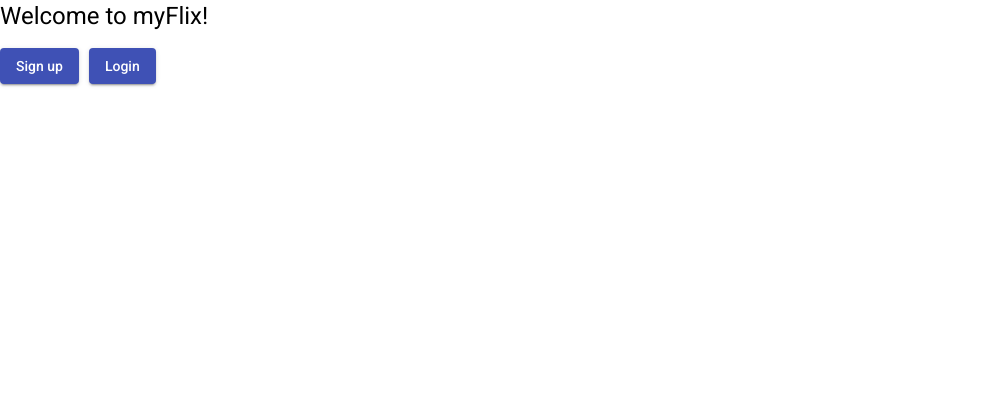
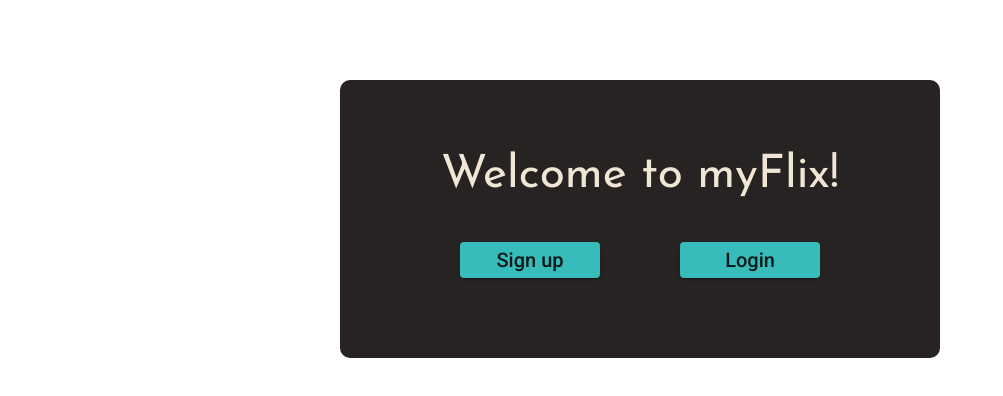
Before and after one commit to MaiaraLopes/myFlix-Angular-client, an Angular app: page /welcome in a window 1280 px wide. Shown: the top 396 px of the page, without its empty margins (0-1003 px from the left). Built offline with nearby package versions, Linux system fonts and the light colour scheme.

Commit message:
Implemented styling to navbar and welcome page

```diff
--- a/src/app/navbar/navbar.component.html
+++ b/src/app/navbar/navbar.component.html
@@ -1,6 +1,10 @@
-<div>
-  <button mat-button (click)="toMovies()">Movies</button>
-  <button mat-button (click)="toProfile()">Profile</button>
-  <button mat-button (click)="toMyList()">Favorites</button>
-  <button mat-button (click)="logOut()">Log Out</button>
+<div class="nav-bar">
+  <button class="navbar-button" mat-button (click)="toMovies()">Movies</button>
+  <button class="navbar-button" mat-button (click)="toProfile()">
+    Profile
+  </button>
+  <button class="navbar-button" mat-button (click)="toMyList()">
+    Favorites
+  </button>
+  <button class="logout-button" mat-button (click)="logOut()">Log Out</button>
 </div>
--- a/src/app/navbar/navbar.component.scss
+++ b/src/app/navbar/navbar.component.scss
@@ -0,0 +1,16 @@
+.nav-bar {
+    display: flex;
+    justify-content: flex-end;
+    background-color: #38bbbb;
+    padding-right: 30px;
+    height: 50px;
+}
+
+.navbar-button {
+    font-size: 16px;
+    color: #EFE6D5;
+}
+
+.logout-button {
+    font-size: 12px;
+}
--- a/src/app/welcome-page/welcome-page.component.html
+++ b/src/app/welcome-page/welcome-page.component.html
@@ -1,15 +1,24 @@
 <div class="main-page">
-  <h1>Welcome to myFlix!</h1>
+  <h1 class="welcome-message">Welcome to myFlix!</h1>
+  <div class="welcome-buttons">
     <button
+      class="first-buttons"
       mat-raised-button
       (click)="openUserRegistrationDialog()"
       style="margin-right: 10px"
-    color="primary"
     >
       Sign up
     </button>
 
-  <button mat-raised-button (click)="openUserLoginDialog()" color="primary">
+    <button
+      class="first-buttons"
+      mat-raised-button
+      (click)="openUserLoginDialog()"
+    >
       Login
     </button>
   </div>
+</div>
+<style>
+  @import url("https://fonts.googleapis.com/css2?family=Bitter&family=Josefin+Sans&family=Varela+Round&display=swap");
+</style>
--- a/src/app/welcome-page/welcome-page.component.scss
+++ b/src/app/welcome-page/welcome-page.component.scss
@@ -0,0 +1,34 @@
+.main-page {
+    margin: 0 auto;
+    margin-top: 80px;
+    width: 500px;
+    border-radius: 10px;
+    padding: 50px;
+    padding-top: 80px;
+    padding-bottom: 80px;
+    background-color: #282323;
+}
+
+.welcome-message {
+    display: flex;
+    justify-content: center;
+    align-items: center;
+    margin-bottom: 50px;
+    color: #EFE6D5;
+    font-size: 46px;
+    font-family: 'Josefin Sans',
+    sans-serif;
+}
+
+.welcome-buttons {
+    display: flex;
+    justify-content: space-evenly;
+    align-items: center;
+
+}
+
+.first-buttons {
+    background-color: #38bbbb;
+    font-size: 20px;
+    width: 140px;
+}
```
Also changed, not shown: 1 other file (tests, documents, lock files or other folders). Lines whose indentation alone changed are shown as unchanged.
